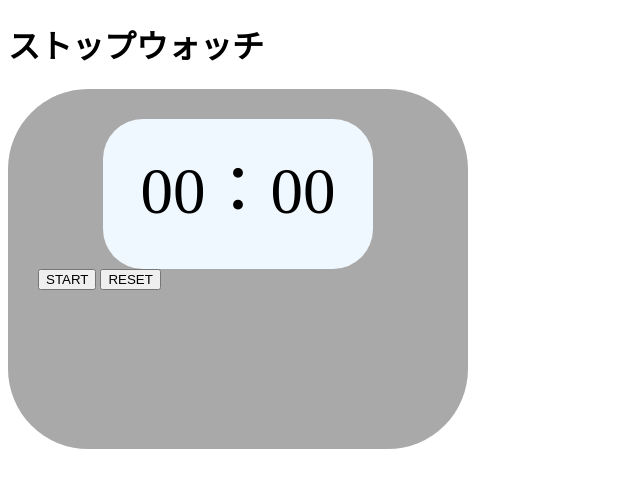
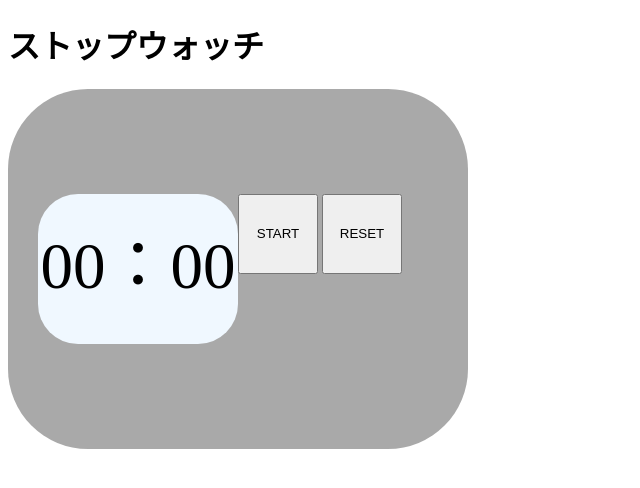
Before and after one commit to oribe1115/introduction, a plain HTML site: page works/stopwatch/stopwatch.html in a window 1280 px wide. Shown: the whole page, without its empty margins (0-640 px from the left). Drawn offline with Linux system fonts and the light colour scheme.

Commit message:
Flexboxを使っていこう

```diff
--- a/works/stopwatch/stopwatch.css
+++ b/works/stopwatch/stopwatch.css
@@ -1,4 +1,5 @@
 .stopwatch {
+    display: flex;
     width: 400px;
     height: 300px;
     background-color: darkgray;
@@ -17,3 +18,14 @@
     font-size: 65px;
     line-height: 145px;
 }
+
+.buttonSpace {
+    width: 270px;
+    height: 150px;
+    margin: auto;
+}
+
+.button {
+    width: 80px;
+    height: 80px;
+}
--- a/works/stopwatch/stopwatch.html
+++ b/works/stopwatch/stopwatch.html
@@ -13,8 +13,11 @@
         <div id="time">00：00</div>
     </div>
 
-    <button id="startButton" onclick="startCountUp()">START</button>
-    <button id="resetButton" onclick="reset()">RESET</button>
+    <div class="buttonSpace">
+      <button class="button" id="startButton" onclick="startCountUp()">START</button>
+      <button class="button" id="resetButton" onclick="reset()">RESET</button>
+    </div>
+
   </div>
 
 </body>
```
